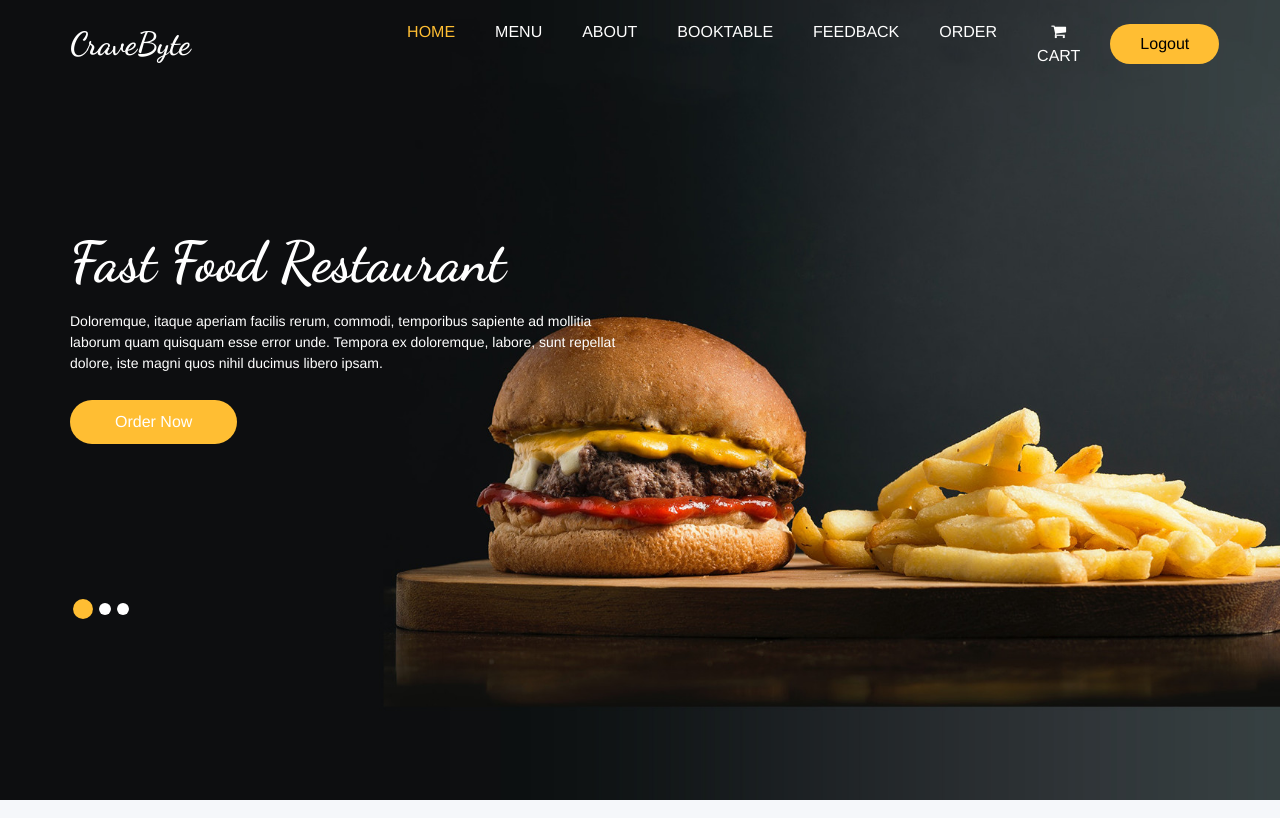
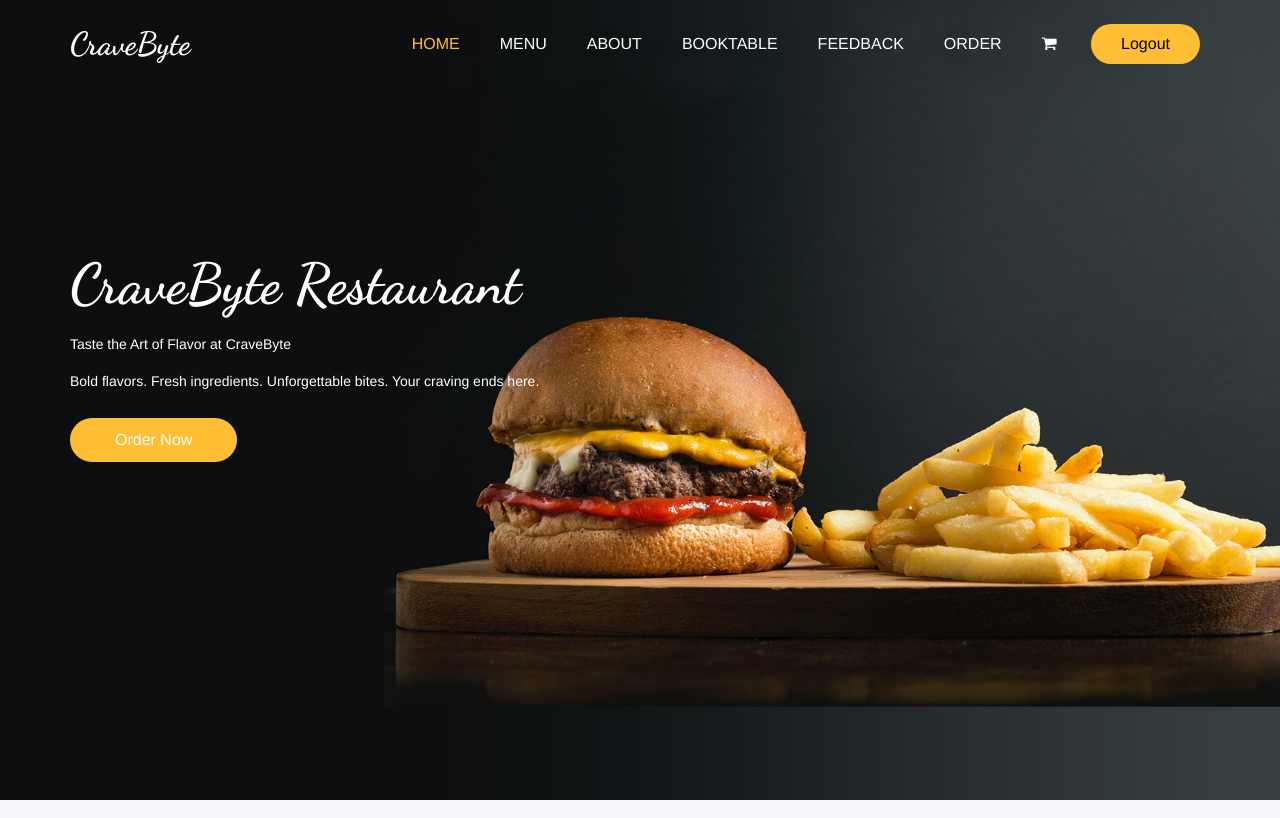
Before and after one commit to meet-savaliya262/Resturant, a Django app: page / in a window 1280 px wide. Shown: the top 818 px of the page. Run offline with Django 5.2, Linux system fonts and the light colour scheme; a user stored in the database is signed in; data comes from the database, SQL or seed files in the repository; both versions use the stored data as it was after the commit; some libraries are stand-ins or nearby versions.

Commit message:
emprove pages

```diff
--- a/Resturant_Project/Base_App/views.py
+++ b/Resturant_Project/Base_App/views.py
@@ -6,19 +6,16 @@ from django.contrib import messages
 from django.contrib.auth import authenticate,login,logout
 from django.contrib.auth.decorators import login_required
 
-@login_required(login_url='login')
 def HomeView(request):
     items=Items.objects.all()
     list=ItemList.objects.all()
     review=Feedback.objects.all()
     return render(request,'index.html',{'items':items,'list':list,'review':review})
 
-@login_required(login_url='login')
 def AboutView(request):
     data=AboutUs.objects.all()
     return render(request,'about.html',{'data':data})
 
-@login_required(login_url='login')
 def MenuView(request):
     items=Items.objects.all()
     list=ItemList.objects.all()
--- a/Resturant_Project/templates/base.html
+++ b/Resturant_Project/templates/base.html
@@ -15,7 +15,7 @@
   <link rel="shortcut icon" href="{% static 'images/favicon.png' %} " type="">
 
 
-  <title> Feane </title>
+  <title> CraveByte </title>
 
   <!-- bootstrap core css -->
   <link rel="stylesheet" type="text/css" href="{% static 'css/bootstrap.css' %} " />
@@ -79,7 +79,7 @@
               </li>
               <li class="nav-item {% if request.path == '/cart/' %}active{% endif %}">
                 <a class="nav-link" href="{% url 'cart_view' %}">
-                  <i class="fa fa-shopping-cart"></i>Cart
+                  <i class="fa fa-shopping-cart"></i>
                   {% if request.session.cart %}
                     ({{ request.session.cart|length }})
                   {% endif %}
--- a/Resturant_Project/templates/index.html
+++ b/Resturant_Project/templates/index.html
@@ -13,13 +13,16 @@
                 <div class="col-md-7 col-lg-6 ">
                   <div class="detail-box">
                     <h1>
-                      Fast Food Restaurant
+                      CraveByte Restaurant
                     </h1>
                     <p>
-                      Doloremque, itaque aperiam facilis rerum, commodi, temporibus sapiente ad mollitia laborum quam quisquam esse error unde. Tempora ex doloremque, labore, sunt repellat dolore, iste magni quos nihil ducimus libero ipsam.
+                      Taste the Art of Flavor at CraveByte
+                    </p>
+                    <p>
+                      Bold flavors. Fresh ingredients. Unforgettable bites. Your craving ends here.
                     </p>
                     <div class="btn-box">
-                      <a href="" class="btn1">
+                      <a href="{% url 'menu' %}" class="btn1">
                         Order Now
                       </a>
                     </div>
@@ -28,19 +31,19 @@
               </div>
             </div>
           </div>
-          <div class="carousel-item ">
+          {% comment %} <div class="carousel-item ">
             <div class="container ">
               <div class="row">
                 <div class="col-md-7 col-lg-6 ">
                   <div class="detail-box">
                     <h1>
-                      Fast Food Restaurant
+                      CraveByte Restaurant
                     </h1>
                     <p>
                       Doloremque, itaque aperiam facilis rerum, commodi, temporibus sapiente ad mollitia laborum quam quisquam esse error unde. Tempora ex doloremque, labore, sunt repellat dolore, iste magni quos nihil ducimus libero ipsam.
                     </p>
                     <div class="btn-box">
-                      <a href="" class="btn1">
+                      <a href="{% url 'menu' %}" class="btn1">
                         Order Now
                       </a>
                     </div>
@@ -48,36 +51,14 @@
                 </div>
               </div>
             </div>
-          </div>
-          <div class="carousel-item">
-            <div class="container ">
-              <div class="row">
-                <div class="col-md-7 col-lg-6 ">
-                  <div class="detail-box">
-                    <h1>
-                      Fast Food Restaurant
-                    </h1>
-                    <p>
-                      Doloremque, itaque aperiam facilis rerum, commodi, temporibus sapiente ad mollitia laborum quam quisquam esse error unde. Tempora ex doloremque, labore, sunt repellat dolore, iste magni quos nihil ducimus libero ipsam.
-                    </p>
-                    <div class="btn-box">
-                      <a href="" class="btn1">
-                        Order Now
-                      </a>
-                    </div>
-                  </div>
-                </div>
-              </div>
-            </div>
-          </div>
+          </div> {% endcomment %}
         </div>
-        <div class="container">
+        {% comment %} <div class="container">
           <ol class="carousel-indicators">
             <li data-target="#customCarousel1" data-slide-to="0" class="active"></li>
             <li data-target="#customCarousel1" data-slide-to="1"></li>
-            <li data-target="#customCarousel1" data-slide-to="2"></li>
           </ol>
-        </div>
+        </div> {% endcomment %}
       </div>
 
     </section>
@@ -330,7 +311,7 @@
         </div>
       </div>
       <div class="btn-box">
-        <a href="">
+        <a href="{% url 'menu' %}">
           View More
         </a>
       </div>
--- a/Resturant_Project/templates/order.html
+++ b/Resturant_Project/templates/order.html
@@ -51,9 +51,7 @@
             <p><strong>Phone:</strong> {{ order.phone }}</p>
             <p><strong>Address:</strong> {{ order.address }}</p>
           </div>
-          <button class="track-button">
-            Track Order
-          </button>
+
         </div>
       </div>
       {% endfor %}
```
Also changed, not shown: Resturant_Project/db.sqlite3.
